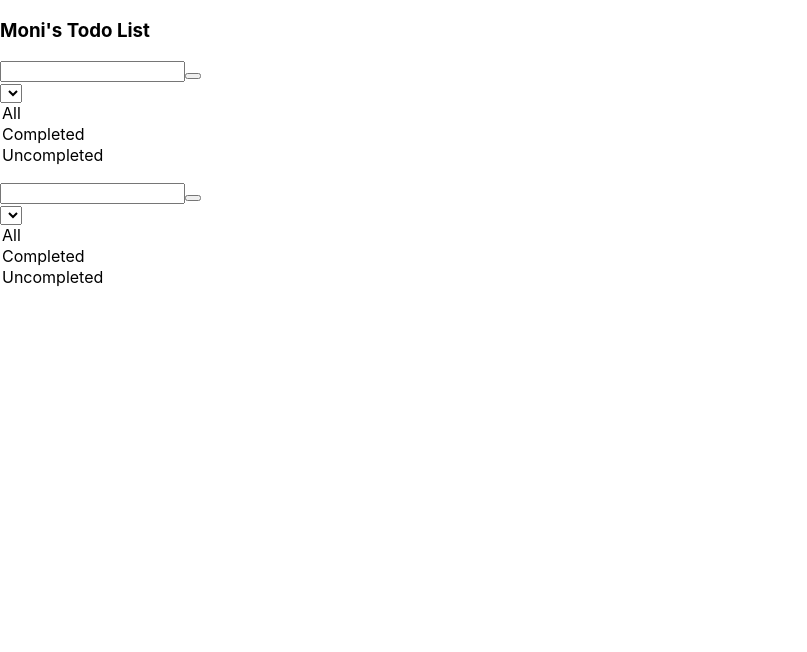
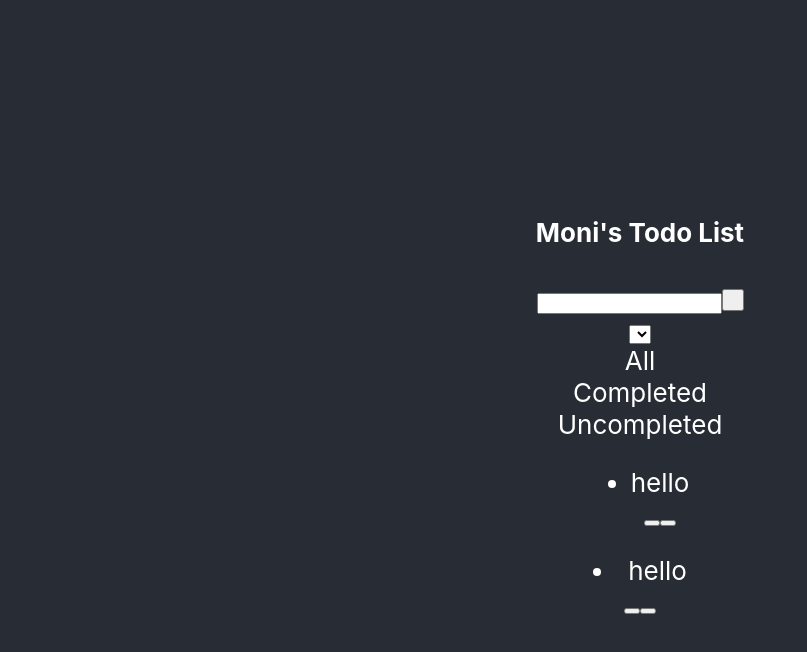
Before and after one commit to Moon-a7/first-todo-app, a React (Create React App) app: page / in a window 1280 px wide. Shown: the top 652 px of the page, without its empty margins (0-807 px from the left). Built offline with nearby package versions, Linux system fonts and the light colour scheme.

Commit message:
add Todo.js

```diff
--- a/src/App.css
+++ b/src/App.css
@@ -2,7 +2,7 @@
   background-color: rgb(187, 226, 110);
   display: inline;
 }
-/*.App {
+.App {
   display: flex;
   align-items: center;
   text-align: center;
@@ -21,7 +21,7 @@ App-header {
 .App-section {
   background-color:#2b6d7e;;
 }
-/*.App {
+.App {
   text-align: center;
   background-color: #282c34;
   min-height: 100vh;
@@ -44,4 +44,10 @@ App-header {
 .App-link {
   color: rgb(120, 253, 198);
 }
-*/
+
+.todo-button {
+  height: 22px;
+  width: 22px;
+
+
+}
--- a/src/App.js
+++ b/src/App.js
@@ -1,17 +1,26 @@
 import React, { useState } from 'react'
 import Form from './components/Form'
 import TodoList from './components/TodoList'
-
 import './App.css'
+import Todo from './components/Todo'
+import Todos from './components/Todo'
 
 function App() {
+  const [inputText, setInputText] = useState('')
+  const [todos, setTodos] = useState([])
   return (
     <div className="App">
       <header>
-        <h3>Moni's Todo List</h3>
+        <h4>Moni's Todo List</h4>
       </header>
-      <Form />
+      <Form
+        inputText={inputText}
+        todos={todos}
+        setTodos={setTodos}
+        setInputText={setInputText}
+      />
       <TodoList />
+      <Todo />
     </div>
   )
 }
--- a/src/components/Form.js
+++ b/src/components/Form.js
@@ -1,10 +1,26 @@
 import React from 'react'
-//const Form: () => JSX.Element
-const Form = () => {
+
+const Form = ({ setInputText, todos, setTodos, inputText }) => {
+  const inputTextHandler = (e) => {
+    console.log(e.target.value)
+    setInputText(e.target.value) // 2 opcja
+  }
+  const submitTodoHandler = (e) => {
+    e.preventDefault()
+    setTodos([
+      ...todos,
+      { text: inputText, completed: false, id: Math.random() * 1000 },
+    ])
+    setInputText('')
+  }
   return (
     <form>
-      <input type="text" className="todo-input"></input>
-      <button className="todo-button" type="submit">
+      <input
+        onChange={inputTextHandler}
+        type="text"
+        className="todo-input"
+      ></input>
+      <button onClick={submitTodoHandler} className="todo-button" type="submit">
         <i className="fas fa-plus-square"></i>
       </button>
       <div className="select">
--- /dev/null
+++ b/src/components/Todo.js
@@ -0,0 +1,13 @@
+import React from 'react'
+
+const Todo = () => {
+  return (
+    <div className="todo">
+      <li className="todo-item">hello</li>
+      <button className="fas fa-check"></button>
+      <button className="fas fa-trash"></button>
+    </div>
+  )
+}
+
+export default Todo
--- a/src/components/TodoList.js
+++ b/src/components/TodoList.js
@@ -1,9 +1,12 @@
 import React from 'react'
+import Todo from './Todo'
 
 const TodoList = () => {
   return (
     <div className="todo-container">
-      <ul className="todo-list"></ul>
+      <ul className="todo-list">
+        <Todo />
+      </ul>
     </div>
   )
 }
--- a/src/index.js
+++ b/src/index.js
@@ -2,14 +2,10 @@ import React from 'react'
 import ReactDOM from 'react-dom'
 import './index.css'
 import App from './App'
-import Form from './components/Form'
-import TodoList from './components/TodoList'
 
 ReactDOM.render(
   <React.StrictMode>
     <App />
-    <Form />
-    <TodoList />
   </React.StrictMode>,
   document.getElementById('root'),
 )
```
